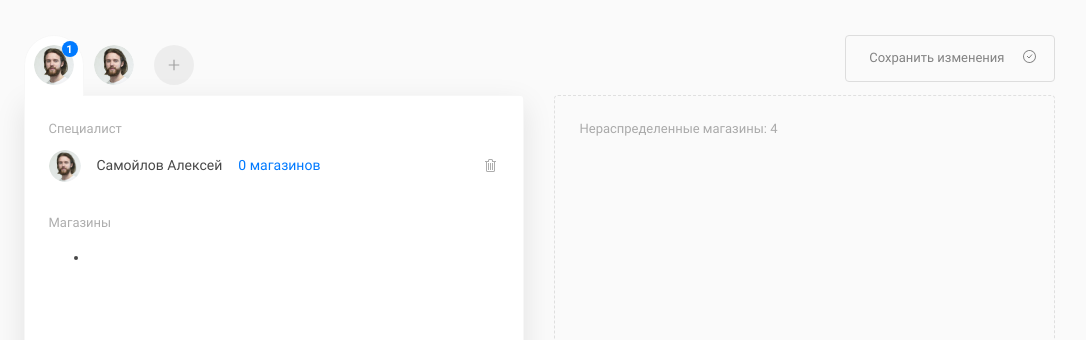
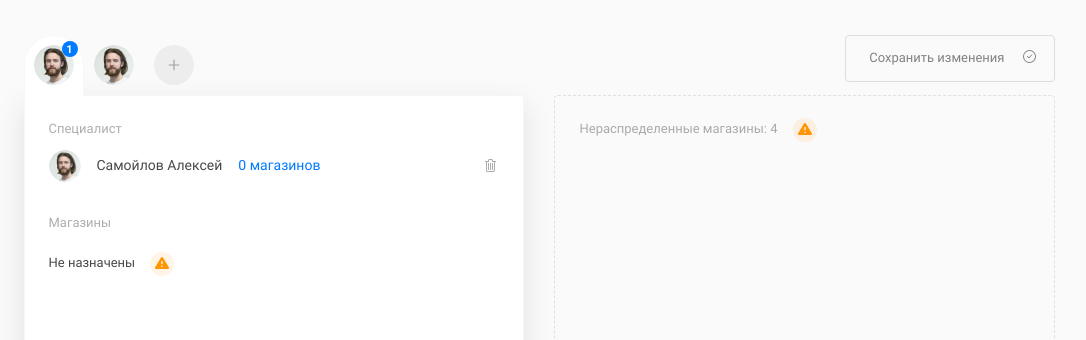
Before and after one commit to Yoona8/superbrands-test, an Angular app: page / in a window 1280 px wide. Shown: the top 340 px of the page, without its empty margins (101-1187 px from the left). Built offline with nearby package versions, Linux system fonts and the light colour scheme.

Commit message:
Add разметку и стили компонента alert

```diff
--- a/src/app/app.component.html
+++ b/src/app/app.component.html
@@ -10,6 +10,9 @@
     </symbol>
     <symbol id="i-delete" viewBox="0 0 16 16">
         <path d="M6.496 1C5.676 1 5 1.676 5 2.496V3H2v1h1v8.5c0 .824.676 1.5 1.5 1.5h6c.824 0 1.5-.676 1.5-1.5V4h1V3h-3v-.504C10 1.676 9.324 1 8.504 1H6.496zm0 1h2.008c.281 0 .496.215.496.496V4h2v8.5c0 .281-.219.5-.5.5h-6a.494.494 0 01-.5-.5V4h2V2.496C6 2.215 6.215 2 6.496 2zM5 5v7h1V5H5zm2 0v7h1V5H7zm2 0v7h1V5H9z" fill="#ADADAD"/>
+    </symbol>
+    <symbol id="i-alert" viewBox="0 0 16 16">
+        <path d="M14.811 11.3L8.947 1.543A1.108 1.108 0 007.986 1c-.399 0-.758.203-.961.544L1.16 11.3a1.124 1.124 0 00.961 1.7h11.73a1.123 1.123 0 00.96-1.7zM8.652 11H7.32V9.667h1.333V11zm0-2.667H7.32V5h1.333v3.333z" fill="#FF9500"/>
     </symbol>
 </svg>
 
--- a/src/app/app.module.ts
+++ b/src/app/app.module.ts
@@ -8,6 +8,7 @@ import { ButtonCheckComponent } from './components/shared/button-check/button-ch
 import { ShopsComponent } from './components/shops/shops.component';
 import { ManagerComponent } from './components/shared/manager/manager.component';
 import { ButtonDeleteComponent } from './components/shared/button-delete/button-delete.component';
+import { AlertComponent } from './components/shared/alert/alert.component';
 
 @NgModule({
     declarations: [
@@ -17,7 +18,8 @@ import { ButtonDeleteComponent } from './components/shared/button-delete/button-
         ButtonCheckComponent,
         ButtonDeleteComponent,
         ShopsComponent,
-        ManagerComponent
+        ManagerComponent,
+        AlertComponent
     ],
     imports: [
         BrowserModule
--- a/src/app/components/managers/managers.component.css
+++ b/src/app/components/managers/managers.component.css
@@ -122,3 +122,12 @@ nav {
 .manager {
     margin-bottom: 24px;
 }
+
+.no-shops {
+    margin: 0;
+    padding: 14px 0;
+}
+
+.alert-icon {
+    margin-left: 12px;
+}
--- a/src/app/components/managers/managers.component.html
+++ b/src/app/components/managers/managers.component.html
@@ -34,7 +34,13 @@
             <app-manager></app-manager>
         </div>
         <h3>Магазины</h3>
-        <ul class="shops">
+        <p class="no-shops">
+            Не назначены
+            <span class="alert-icon">
+                <app-alert></app-alert>
+            </span>
+        </p>
+        <ul class="shops" *ngIf="false">
             <li>
                 <!--<app-shop></app-shop>-->
             </li>
--- /dev/null
+++ b/src/app/components/shared/alert/alert.component.css
@@ -0,0 +1,10 @@
+.alert {
+    display: inline-flex;
+    justify-content: center;
+    align-items: center;
+    vertical-align: middle;
+    width: 24px;
+    height: 24px;
+    background-color: rgba(255, 149, 0, 0.1);
+    border-radius: 50%;
+}
--- /dev/null
+++ b/src/app/components/shared/alert/alert.component.html
@@ -0,0 +1,5 @@
+<span class="alert" aria-label="Внимание!">
+    <svg width="16" height="16" fill="none">
+        <use xlink:href="#i-alert"></use>
+    </svg>
+</span>
--- a/src/app/components/shops/shops.component.css
+++ b/src/app/components/shops/shops.component.css
@@ -25,3 +25,7 @@
     font-size: 12px;
     text-transform: uppercase;
 }
+
+.alert-icon {
+    margin-left: 12px;
+}
--- a/src/app/components/shops/shops.component.html
+++ b/src/app/components/shops/shops.component.html
@@ -4,6 +4,11 @@
         <p>Нераспределенных магазинов нет</p>
     </div>
     <div class="board">
-        <p>Нераспределенные магазины: 4</p>
+        <p>
+            Нераспределенные магазины: 4
+            <span class="alert-icon">
+                <app-alert></app-alert>
+            </span>
+        </p>
     </div>
 </section>
```
Also changed, not shown: src/app/components/shared/alert/alert.component.ts (added, +8 -0 lines).
